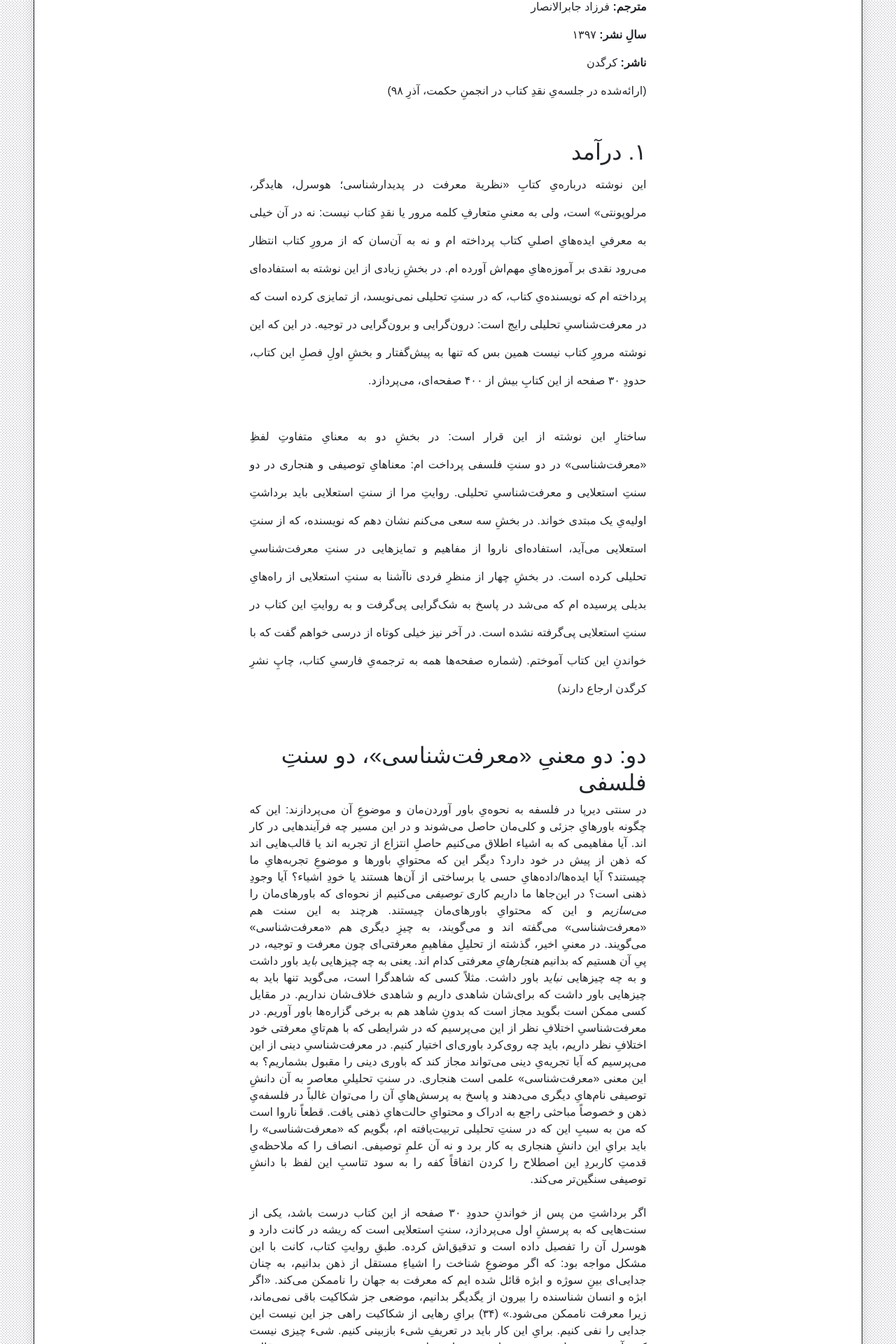
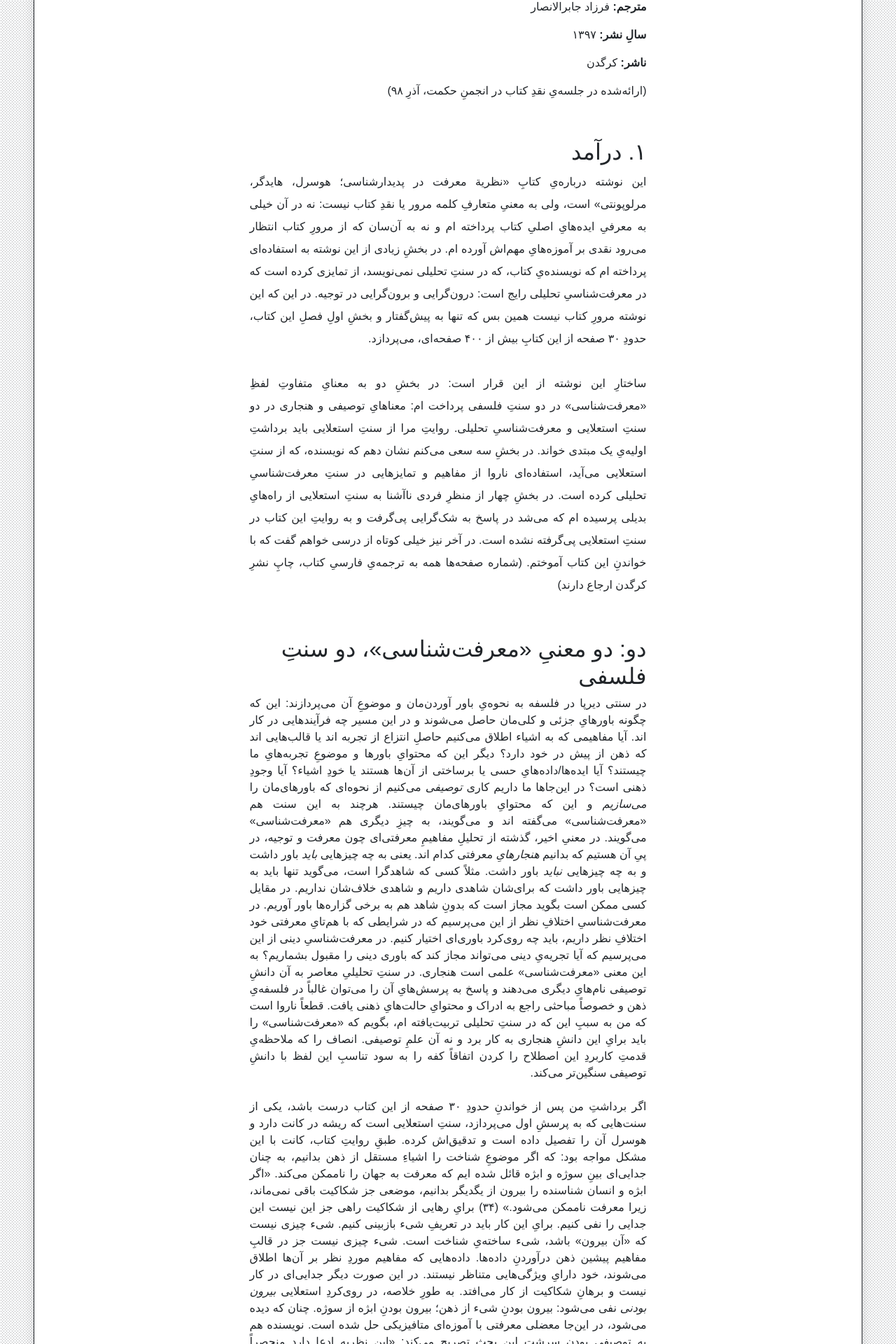
Before and after one commit to phicudemy/phicudemy.github.io, a Jekyll site: the page built from _posts/2024-08-02-perspevtive.md, in a window 1280 px wide. Shown: the part 1006-2926 px from the top of the page at 70% size. Built offline with Jekyll 4.4.1, drawn with Linux system fonts in a browser that asks for light colours; comment, search, counter and statistics services are not loaded; a style sheet for code colours, icons or effects is not loaded.

Commit message:
TinaCMS content update

```diff
--- a/_posts/2024-08-02-perspevtive.md
+++ b/_posts/2024-08-02-perspevtive.md
@@ -32,7 +32,7 @@ tags:
 
 <br>
 ## ۱. درآمد
-<p style="line-height: 250%;" align= "justify">
+<p style="line-height: 200%;" align= "justify">
 این نوشته درباره‌یِ کتابِ «نظریة معرفت در پدیدارشناسی؛ هوسرل، هایدگر، مرلوپونتی» است، ولی به معنیِ متعارفِ کلمه مرور یا نقدِ کتاب نیست: نه در آن خیلی به معرفیِ ایده‌هایِ اصلیِ کتاب پرداخته ام و نه به آن‌سان که از مرورِ کتاب انتظار می‌رود نقدی بر آموزه‌هایِ مهم‌اش آورده ام. در بخشِ زیادی از این نوشته به استفاده‌ای پرداخته ام که نویسنده‌یِ کتاب، که در سنتِ تحلیلی نمی‌نویسد، از تمایزی کرده است که در معرفت‌شناسیِ تحلیلی رایج است: درون‌گرایی و برون‌گرایی در توجیه. در این که این نوشته مرورِ کتاب نیست همین بس که تنها به پیش‌گفتار و بخشِ اولِ فصلِ این کتاب، حدودِ ۳۰ صفحه از این کتابِ بیش از ۴۰۰ صفحه‌ای، می‌پردازد.
 <br><br>
 ساختارِ این نوشته از این قرار است: در بخشِ دو به معنایِ متفاوتِ لفظِ «معرفت‌شناسی» در دو سنتِ فلسفی‌ پرداخت ام: معناهایِ توصیفی و هنجاری در دو سنتِ استعلایی و معرفت‌شناسیِ تحلیلی. روایتِ مرا از سنتِ استعلایی باید برداشتِ اولیه‌یِ یک مبتدی خواند. در بخشِ سه سعی می‌کنم نشان دهم که نویسنده، که از سنتِ استعلایی می‌آید، استفاده‌ای ناروا از مفاهیم و تمایزهایی در سنتِ معرفت‌شناسیِ تحلیلی کرده است. در بخشِ چهار از منظرِ فردی ناآشنا به سنتِ استعلایی از راه‌هایِ بدیلی پرسیده ام که می‌شد در پاسخ به شک‌گرایی پی‌گرفت و به روایتِ‌ این کتاب در سنتِ استعلایی پی‌گرفته نشده است. در آخر نیز خیلی کوتاه از درسی خواهم گفت که با خواندنِ این کتاب آموختم. (شماره صفحه‌ها همه به ترجمه‌یِ فارسیِ کتاب، چاپِ نشرِ کرگدن ارجاع دارند)
```
